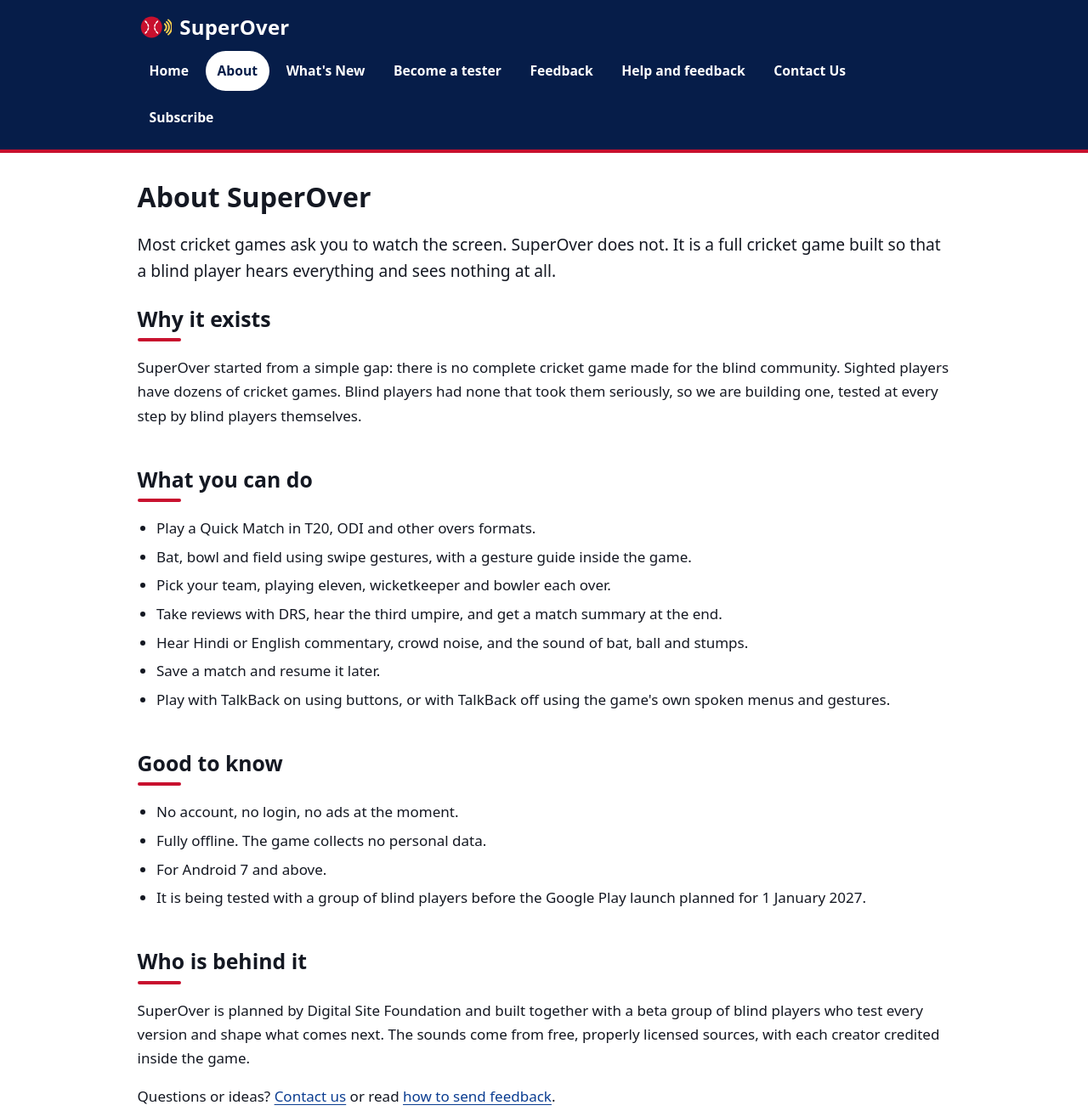
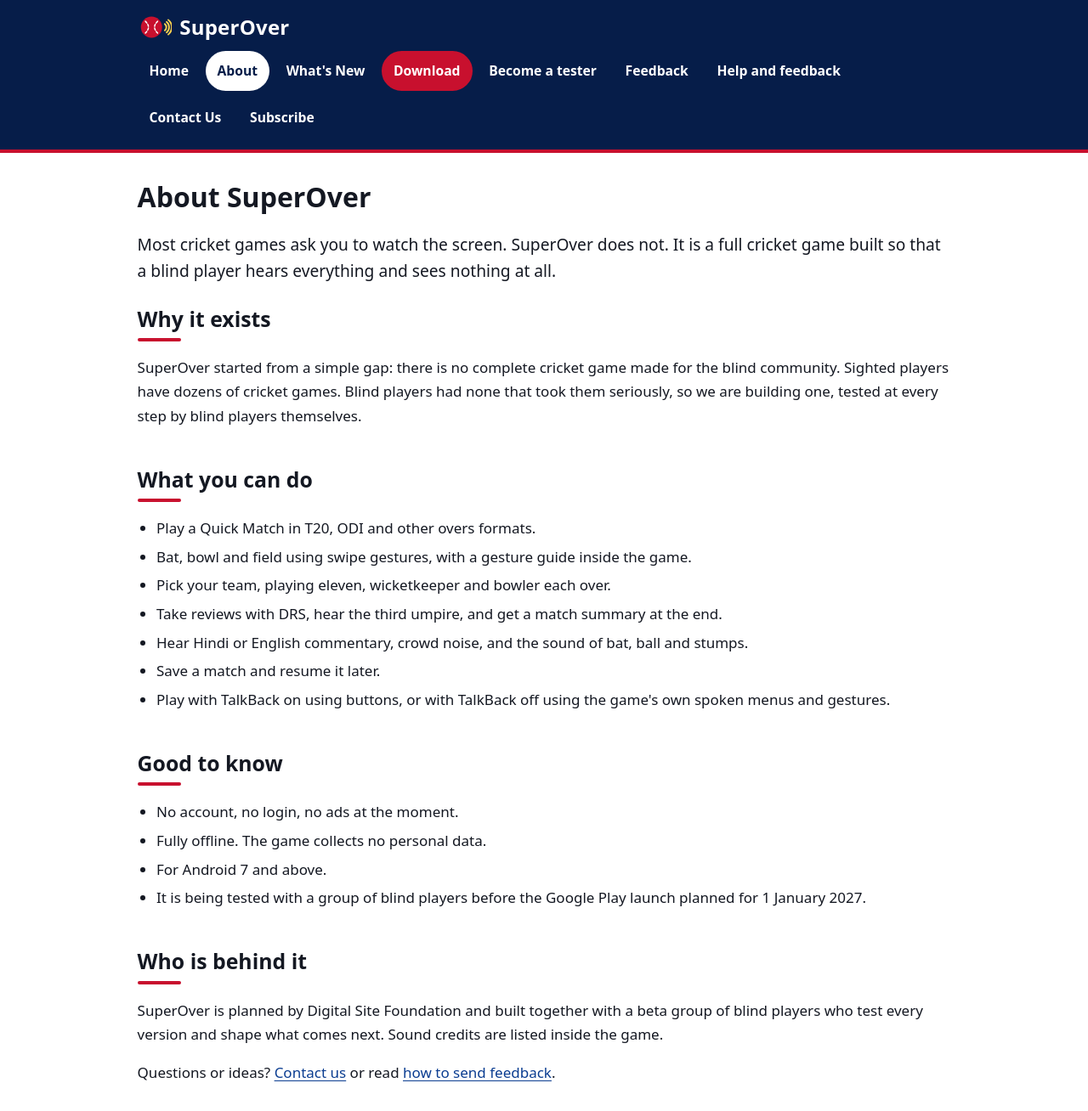
Before and after one commit to superover-ci/superover-ci.github.io, a plain HTML site: page about.html in a window 1280 px wide. Shown: the top 1308 px of the page at 85% size. Drawn offline with Linux system fonts and the light colour scheme.

Commit message:
Menu and sound credit wording
Updated the description of SuperOver to mention sound credits.

```diff
--- a/about.html
+++ b/about.html
@@ -21,6 +21,7 @@
       <li><a href="index.html">Home</a></li>
       <li><a href="about.html" aria-current="page">About</a></li>
       <li><a href="whats-new.html">What's New</a></li>
+      <li><a href="download.html" class="nav-cta">Download</a></li>
             <li><a href="beta-testers.html">Become a tester</a></li>
       <li><a href="feedback.html">Feedback</a></li>
       <li><a href="help-and-feedback.html">Help and feedback</a></li>
@@ -64,7 +65,7 @@
 
 <section aria-labelledby="h-who">
   <h2 id="h-who">Who is behind it</h2>
-  <p>SuperOver is planned by Digital Site Foundation and built together with a beta group of blind players who test every version and shape what comes next. The sounds come from free, properly licensed sources, with each creator credited inside the game.</p>
+  <p>SuperOver is planned by Digital Site Foundation and built together with a beta group of blind players who test every version and shape what comes next. Sound credits are listed inside the game.</p>
   <p>Questions or ideas? <a href="contact.html">Contact us</a> or read <a href="feedback.html">how to send feedback</a>.</p>
 </section>
 </main>
```
